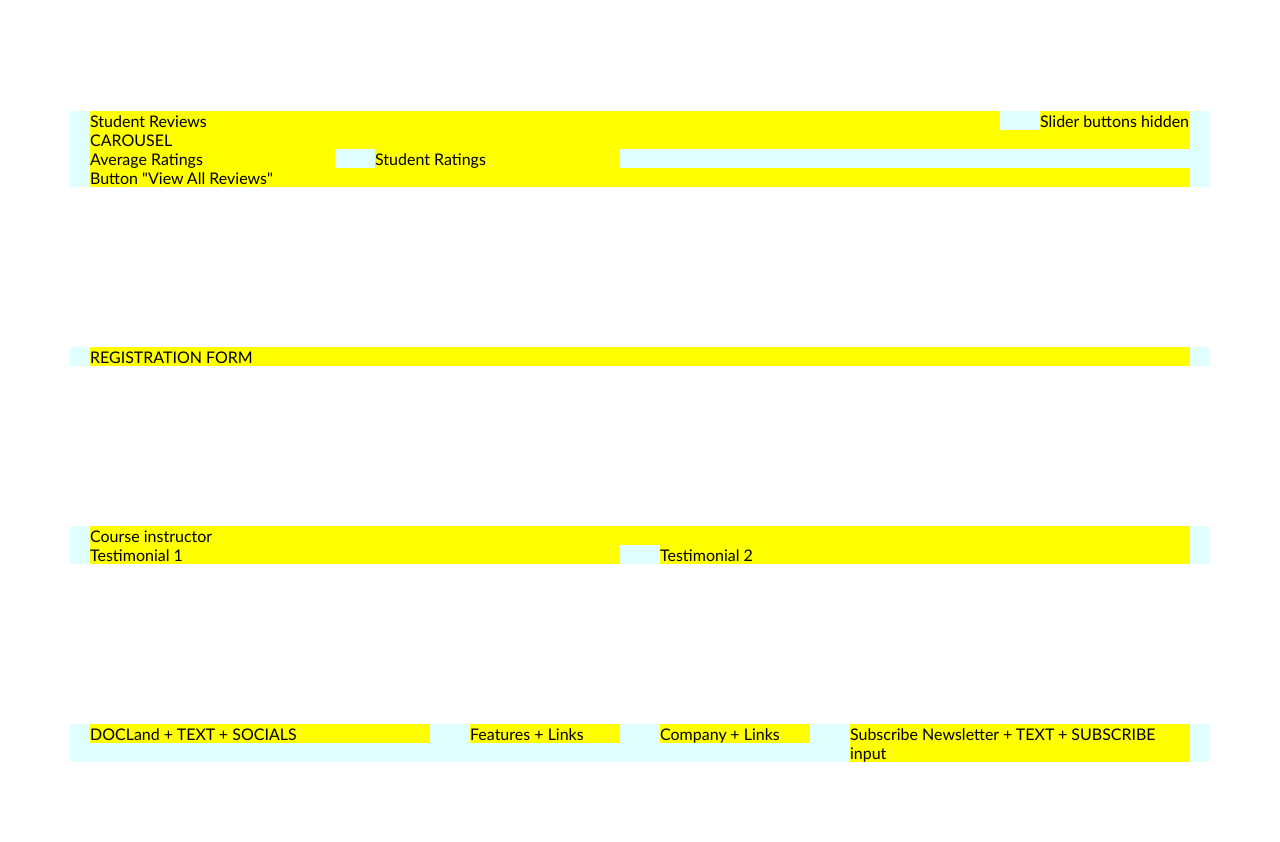
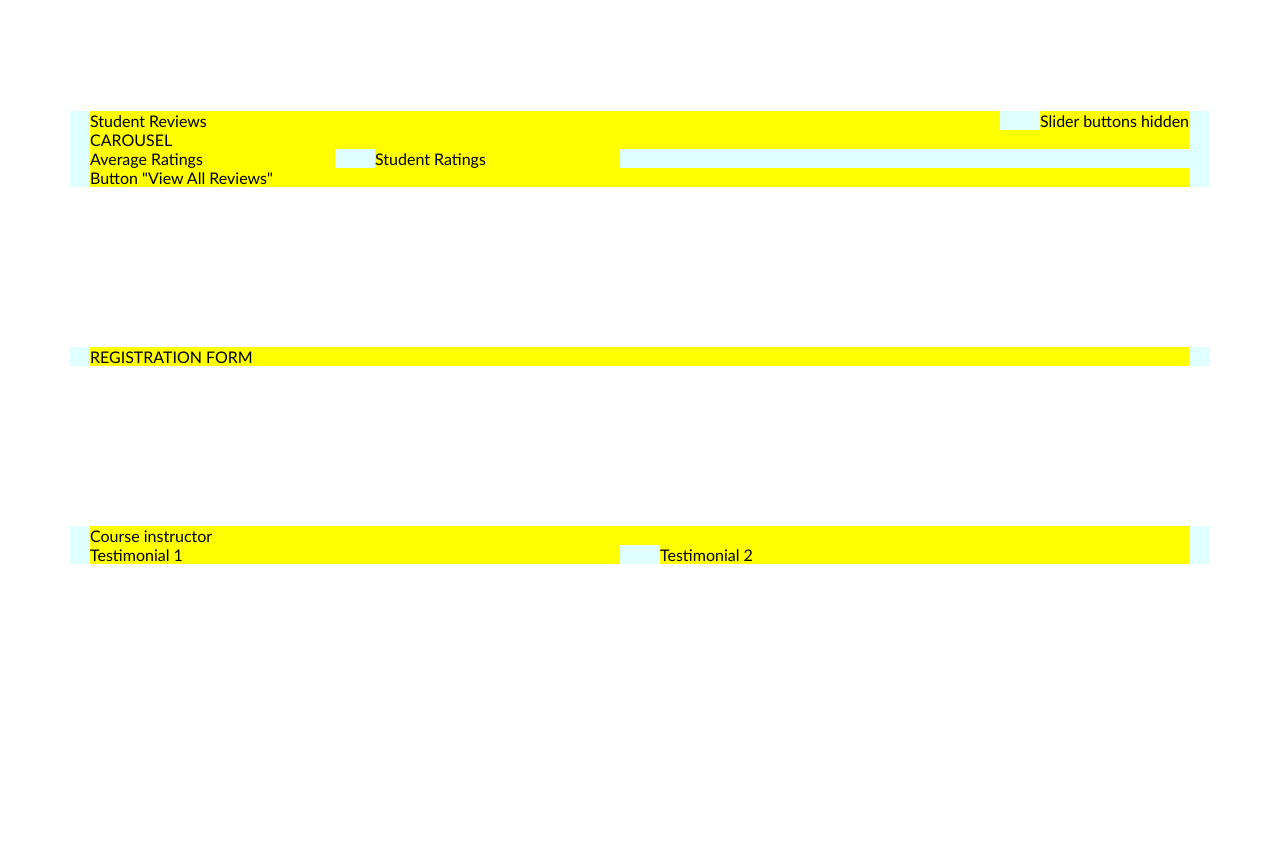
Before and after one commit to front-end-by-rimantas/25-grupe-portfolio-docland, a website: page index.html in a window 1280 px wide. Shown: the part 1100-1942 px from the top of the page. After the commit the page ends 1744 px from the top, so only its background shows below. Drawn offline with Linux system fonts and the light colour scheme.

Commit message:
giedre html initial structure

```diff
--- a/index.html
+++ b/index.html
@@ -172,23 +172,6 @@
     <!-- COURSE INSTRUCTORS END -->
 
     <!-- FOOTER START -->
-    <div class="container">
-        <div class="row">
-            <div class="col-12 col-sm-10 col-md-5 col-lg-4">
-                DOCLand + TEXT + SOCIALS
-            </div>
-            <div class="col-12 col-sm-10 col-md-5 col-lg-2">
-                Features + Links
-            </div>
-            <div class="col-12 col-sm-10 col-md-5 col-lg-2">
-                Company + Links
-            </div>
-            <div class="col-12 col-sm-10 col-md-5 col-lg-4">
-                Subscribe Newsletter + TEXT + SUBSCRIBE input
-            </div>
-
-        </div>
-    </div>
     <!-- FOOTER END -->
 </body>
 
```
